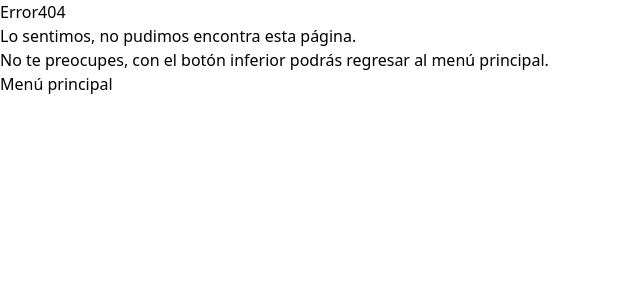
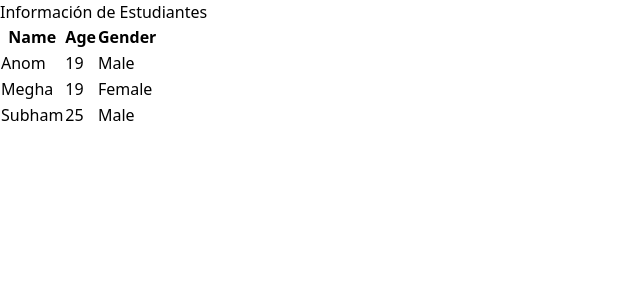
Before and after one commit to Huevaldinho/Proyecto2-DisenhoSoftware, a React (Vite) app in the folder FrontEnd/: page /informacionEstudiantesProfesores in a window 1280 px wide. Shown: the top 300 px of the page, without its empty margins (0-640 px from the left). Built offline with nearby package versions, Linux system fonts and the light colour scheme.

Commit message:
cambios minimos

```diff
--- a/FrontEnd/src/components/profesores/FormularioAgregarEstudiante.jsx
+++ b/FrontEnd/src/components/profesores/FormularioAgregarEstudiante.jsx
@@ -13,6 +13,22 @@ function FormularioAgregarEstudiante({
   const [estadoState, setEstado] = useState(estado);
   const [correoEstado, setCorreo] = useState(correo);
   const [telefonoEstado, setTelefono] = useState(telefono);
+
+/**
+   * Funcion para validar un carnet vacio.
+   * @param {String} carnet:carnet a validar.
+   * @returns true si es valido.
+   *        | false si es invalido.
+   */
+const validarCarnet = (carnet) => {
+  //Declaracion de expresion regular para validar correos validos.
+  if (/^\s*$/.test(carnet)) {
+    console.log("Carnet Valido");
+    /* El campo está vacío o sólo contiene espacios */
+}
+  console.log("Carnet invalido.");
+  return false;
+};
 
   /**
    * Funcion para validar un telefono.
@@ -59,7 +75,13 @@ function FormularioAgregarEstudiante({
       //Validar telefono.
       if (validarTelefono(telefono)) {
         //Validacion exitosa.
-        return 0;
+        if (validarCarnet(carnet)){
+          return 0;
+        }else{
+          return 3;
+          //Carnet Invalido
+        }
+
       } else {
         //Telefono invalido.
         return 1;
@@ -99,6 +121,11 @@ function FormularioAgregarEstudiante({
       case 2: {
         //Correo invalido.
         alert("Correo invalido, ingrese otro.");
+        break;
+      }
+      // Carnet validado
+      case 3:{
+        alert("Carnet vacio, agregue alguno.");
         break;
       }
     }
--- a/FrontEnd/src/components/profesores/FormularioInformacionEstudiante.jsx
+++ b/FrontEnd/src/components/profesores/FormularioInformacionEstudiante.jsx
@@ -45,6 +45,8 @@ function FormularioInformacionEstudiante({
     console.log("Correo invalido.");
     return false;
   };
+
+
   /**
    * Funcion para validar los datos que se pueden cambiar del formulario (telefono y correo).
    * @param {String} correo: Correo a validar.
@@ -101,6 +103,7 @@ function FormularioInformacionEstudiante({
         alert("Correo invalido, ingrese otro.");
         break;
       }
+
     }
   };
   const cssElementosForm = "mb-1 w-full sm:w-min md:w-9/11 lg:w-max p-4";
--- a/FrontEnd/src/pages/profesores/AgregarEstudiante.jsx
+++ b/FrontEnd/src/pages/profesores/AgregarEstudiante.jsx
@@ -6,16 +6,6 @@ function AgregarEstudiante() {
 
     {carnet,nombre,segundoNombre,apellido1,apellido2,correo,telefono,estado}
   */
-    const datosEstudiante = {
-        carnet: 2021035489,
-        nombre: "Felipe",
-        segundoNombre: "De Jesús",
-        apellido1: "Obando",
-        apellido2: "Arrieta",
-        correo: "felipeobando@estudiantec.cr",
-        telefono: "70130686",
-        estado: "Activo",
-      };
 
       return (
         <div className="container">
--- a/FrontEnd/src/pages/profesores/InformacionEstudiantesProfesores.jsx
+++ b/FrontEnd/src/pages/profesores/InformacionEstudiantesProfesores.jsx
@@ -0,0 +1,37 @@
+import React from 'react'
+
+function InformacionEstudiantesProfesores() {
+  return (
+    <div>
+      <div className='text-center text-3xl'>
+        <h1>Información de Estudiantes</h1>
+      </div>
+      <div>
+        <table className=' table-auto relative rounded overflow-auto'>
+        <tr className='text-center'>
+          <th className='text-center' >Name</th>
+          <th>Age</th>
+          <th>Gender</th>
+        </tr>
+        <tr className='text-center'>
+          <td>Anom</td>
+          <td>19</td>
+          <td>Male</td>
+        </tr>
+        <tr className='text-center'>
+          <td>Megha</td>
+          <td>19</td>
+          <td>Female</td>
+        </tr>
+        <tr className='text-center'>
+          <td>Subham</td>
+          <td>25</td>
+          <td>Male</td>
+        </tr>
+        </table>
+      </div>
+    </div>
+  )
+}
+
+export default InformacionEstudiantesProfesores
--- a/FrontEnd/src/pages/profesores/MenuProfesoresGuia.jsx
+++ b/FrontEnd/src/pages/profesores/MenuProfesoresGuia.jsx
@@ -0,0 +1,14 @@
+import React from 'react'
+
+function MenuProfesoresGuia() {
+  return (
+    <div>
+        <div className='text-center text-4xl'>
+            <h1>Menú de profesores guias</h1>
+        </div>
+
+    </div>
+  )
+}
+
+export default MenuProfesoresGuia
--- a/FrontEnd/src/routes/Router.jsx
+++ b/FrontEnd/src/routes/Router.jsx
@@ -7,6 +7,9 @@ import PaginaPrincipal from "../pages/PaginaPrincipal";
 import Login from "../pages/auth/Login";
 import ModificarEstudiante from "../pages/profesores/ModificarEstudiante";
 import AgregarEstudiante from "../pages/profesores/AgregarEstudiante";
+import MensajeGenerarReporte from "../pages/manejoExcel/MensajeGenerarReporte";
+import MenuProfesoresGuia from "../pages/profesores/MenuProfesoresGuia";
+import InformacionEstudiantesProfesores from "../pages/profesores/InformacionEstudiantesProfesores"
 function Router() {
   //*El router funciona para redireccionar a los clientes a las paginas correspondientes.
   return (
@@ -22,10 +25,14 @@ function Router() {
         <Route path="/paginaPrincipal" element={<PaginaPrincipal />} />
 
         {/*Inicio routes de ESTUDIANTES */}
+        <Route path="/mensajeGenerarReporte" element={<MensajeGenerarReporte />} />
         <Route path="/modificarEstudiante" element={<ModificarEstudiante />} />
         <Route path="/agregarEstudiante" element={<AgregarEstudiante />} />
         {/*Fin routes de ESTUDIANTES */}
-
+        {/*Routes Profesores Guia */}
+        <Route path="/informacionEstudiantesProfesores" element={<InformacionEstudiantesProfesores />} />
+        <Route path="/menuProfesoresGuia" element={<MenuProfesoresGuia />} />
+        {/*Fin routes de ProfesoresGuia */}
         <Route path="/login" element={<Login />} />
         <Route path="*" element={<NotFound />} />
       </Routes>
```
